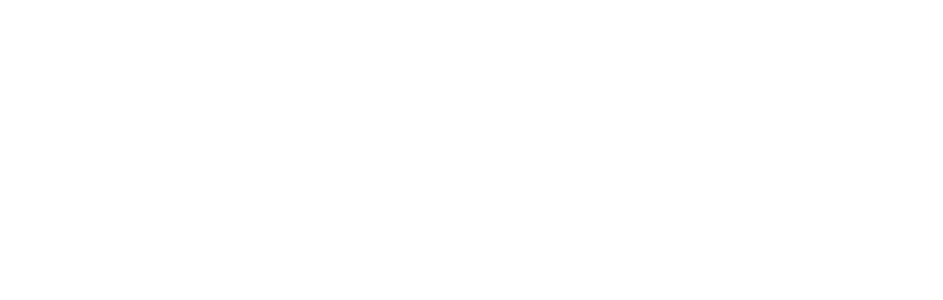
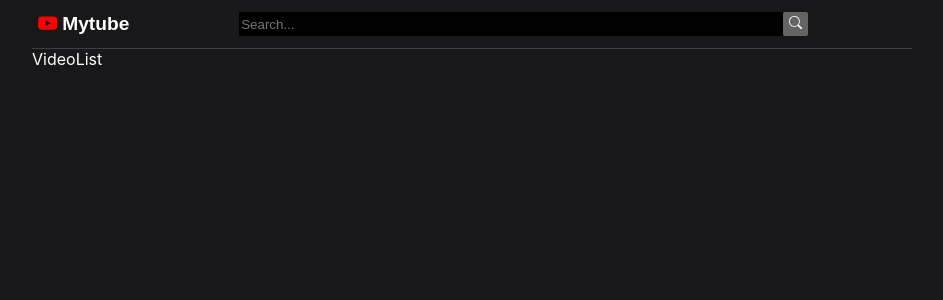
Before and after one commit to EmilyPPP/Mytube, a React (Create React App) app: page / in a window 1280 px wide. Shown: the top 300 px of the page, without its empty margins (168-1111 px from the left). Built offline with nearby package versions, Linux system fonts and the light colour scheme.

Commit message:
styling gnb

```diff
--- a/package.json
+++ b/package.json
@@ -8,6 +8,7 @@
     "@testing-library/user-event": "^13.2.1",
     "react": "^18.2.0",
     "react-dom": "^18.2.0",
+    "react-icons": "^4.8.0",
     "react-scripts": "5.0.1",
     "web-vitals": "^2.1.0"
   },
--- a/src/App.js
+++ b/src/App.js
@@ -1,7 +1,12 @@
 import './App.css';
+import Main from './pages/main/Main';
 
 function App() {
-  return <div className='App'></div>;
+  return (
+    <div className='App'>
+      <Main />
+    </div>
+  );
 }
 
 export default App;
--- /dev/null
+++ b/src/components/Gnb/Gnb.jsx
@@ -0,0 +1,27 @@
+import React from 'react';
+import { BsYoutube, BsSearch } from 'react-icons/bs';
+import styles from './Gnb.module.css';
+
+export default function Gnb() {
+  const IconClickHandler = () => {};
+
+  return (
+    <div className={styles.container}>
+      <button className={styles.mainButton} onClick={IconClickHandler}>
+        <BsYoutube className={styles.icon} />
+        Mytube
+      </button>
+
+      <form className={styles.searchForm}>
+        <input
+          className={styles.searchInput}
+          type='text'
+          placeholder='Search...'
+        />
+        <button className={styles.searchButton}>
+          <BsSearch />
+        </button>
+      </form>
+    </div>
+  );
+}
--- /dev/null
+++ b/src/components/Gnb/Gnb.module.css
@@ -0,0 +1,36 @@
+.container {
+  display: flex;
+  justify-content: space-between;
+  padding: 12px 0px;
+  border-bottom: 1px solid var(--color-dg);
+}
+
+.icon {
+  color: var(--color-icon);
+  margin-right: 5px;
+}
+
+.mainButton {
+  font-size: 1.2rem;
+  font-weight: bold;
+  display: flex;
+  align-items: center;
+}
+
+.searchForm {
+  width: 100%;
+  display: flex;
+  justify-content: center;
+}
+
+.searchInput {
+  width: 70%;
+  background-color: var(--color-black);
+  border: none;
+  outline: none;
+}
+
+.searchButton {
+  background-color: var(--color-gray);
+  border-radius: 2px;
+}
--- /dev/null
+++ b/src/components/VideoList.jsx/VideoList.jsx
@@ -0,0 +1,5 @@
+import React from 'react';
+
+export default function VideoList() {
+  return <div>VideoList</div>;
+}
--- a/src/index.css
+++ b/src/index.css
@@ -0,0 +1,46 @@
+:root {
+  --color-bg: #18181b;
+  --color-text: white;
+  --color-icon: red;
+  --color-gray: rgb(100, 100, 100);
+  --color-dg: rgb(63, 63, 63);
+  --color-black: black;
+}
+
+html.white {
+}
+
+body {
+  margin: 0;
+  font-family: -apple-system, BlinkMacSystemFont, 'Segoe UI', 'Roboto', 'Oxygen',
+    'Ubuntu', 'Cantarell', 'Fira Sans', 'Droid Sans', 'Helvetica Neue',
+    sans-serif;
+  width: 100vw;
+  height: 100vh;
+  display: flex;
+  justify-content: center;
+  color: var(--color-text);
+  background: var(--color-bg);
+}
+
+li {
+  list-style: none;
+}
+
+ul {
+  list-style: none;
+  padding: 0;
+  margin: 0;
+}
+
+button {
+  color: var(--color-text);
+  outline: none;
+  border: none;
+  background: transparent;
+  cursor: pointer;
+}
+
+* {
+  box-sizing: border-box;
+}
--- /dev/null
+++ b/src/pages/main/Main.jsx
@@ -0,0 +1,13 @@
+import React from 'react';
+import Gnb from '../../components/Gnb/Gnb';
+import VideoList from '../../components/VideoList.jsx/VideoList';
+import styles from './Main.module.css';
+
+export default function Main() {
+  return (
+    <main className={styles.main}>
+      <Gnb />
+      <VideoList />
+    </main>
+  );
+}
--- /dev/null
+++ b/src/pages/main/Main.module.css
@@ -0,0 +1,4 @@
+.main {
+  width: 100vw;
+  padding: 0px 200px;
+}
```
Also changed, not shown: src/components/VideoList.jsx/VideoList.module.css (added), 2 other files (tests, documents, lock files or other folders).
